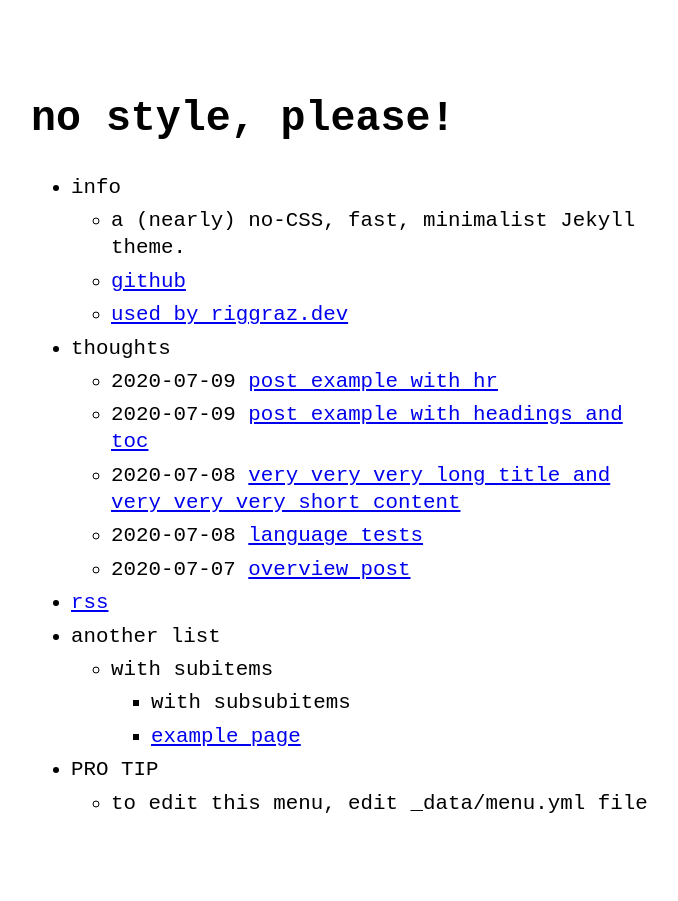
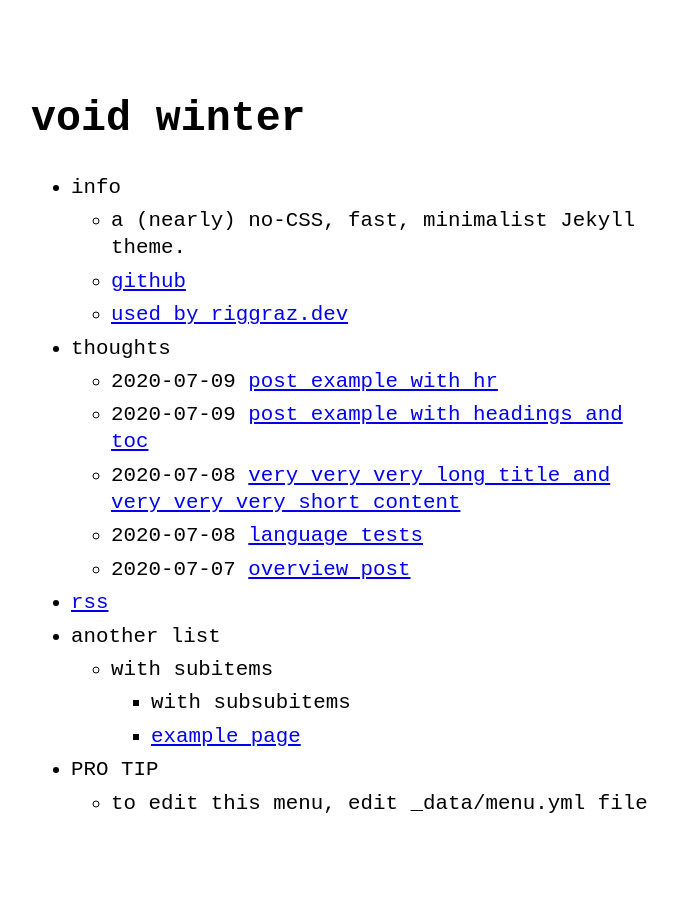
Before and after one commit to deadoceans/deadoceans.github.io, a Jekyll site: the page built from index.md, in a window 1280 px wide. Shown: the whole page, without its empty margins (289-967 px from the left). Built offline with Jekyll 4.4.1, drawn with Linux system fonts in a browser that asks for light colours.

Commit message:
Update _config.yml

```diff
--- a/_config.yml
+++ b/_config.yml
@@ -1,9 +1,9 @@
-title: no style, please! # name of the site
+title: void winter # name of the site
 author: Joseph # name of site's author
 email: jge9@protonmail.ch # email of site's author
 url: https://deadoceans.github.io # root address of the site
 description: > # description of the site (multiple lines allowed)
-  A (nearly) no-CSS, fast, minimalist Jekyll theme.
+  Thoughts, speculations, work.
 
 permalink: /:slug.html
 
```
